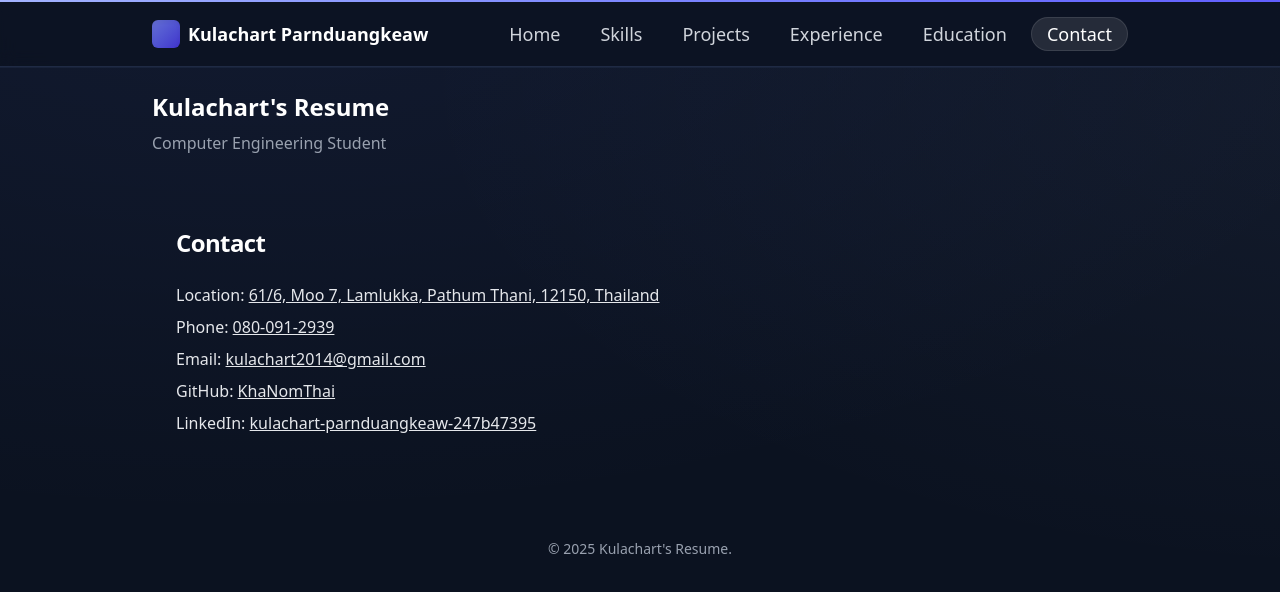
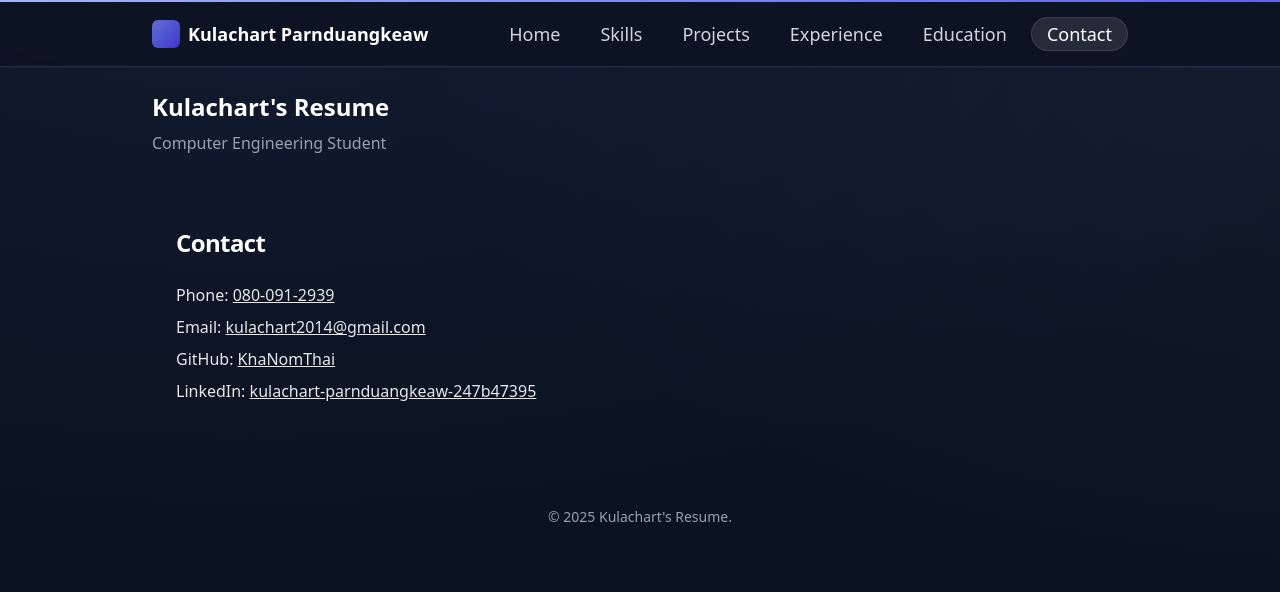
Before and after one commit to KhaNomThai/resume-site, a React (Vite) app: page /contact in a window 1280 px wide. Shown: the top 592 px of the page. Built offline with nearby package versions, Linux system fonts and the light colour scheme.

Commit message:
Add animation

```diff
--- /dev/null
+++ b/src/components/Page.tsx
@@ -0,0 +1,15 @@
+import { motion, type Variants } from "framer-motion";
+
+const pageVariants: Variants = {
+    initial: { opacity: 0, y: 12 },
+    animate: { opacity: 1, y: 0, transition: { duration: 0.35, ease: "easeOut" } },
+    exit: { opacity: 0, y: -8, transition: { duration: 0.25, ease: "easeIn" } },
+};
+
+export default function Page({ children }: { children: React.ReactNode }) {
+    return (
+        <motion.main variants={pageVariants} initial="initial" animate="animate" exit="exit">
+            {children}
+        </motion.main>
+    );
+}
--- a/src/pages/Contact.tsx
+++ b/src/pages/Contact.tsx
@@ -1,15 +1,60 @@
-import Section from "../components/Section";
+import { motion } from "framer-motion";
+import Page from "../components/Page.tsx";
+import Section, { container, item } from "../components/Section";
 import { profile } from "../data";
+
 export default function Contact() {
     return (
-        <Section id="contact" title="Contact">
-            <div className="space-y-2 text-gray-200">
-                <div>Location: <a className="underline" href={`https://maps.app.goo.gl/fzGmUcjpDZtsVkXE8`}>{profile.address}</a></div>
-                <div>Phone: <a className="underline" href={`tel:${profile.phone.replace(/\\s+/g, "")}`}>{profile.phone}</a></div>
-                <div>Email: <a className="underline" href={`mailto:${profile.email}`}>{profile.email}</a></div>
-                <div>GitHub: <a className="underline" href={`https://github.com/${profile.github}`} target="_blank">{profile.github}</a></div>
-                <div>LinkedIn: <a className="underline" href={`https://www.linkedin.com/in/${profile.linkedin}`} target="_blank">{profile.linkedin}</a></div>
-            </div>
-        </Section>
+        <Page>
+            <Section id="contact" title="Contact">
+                <motion.ul
+                    className="space-y-2 text-gray-200"
+                    variants={container(0.06)}
+                    initial="hidden"
+                    whileInView="show"
+                    viewport={{ once: true }}
+                >
+                    {profile.phone && (
+                        <motion.li variants={item(8)}>
+                            Phone:{" "}
+                            <a
+                                className="underline"
+                                href={`tel:${profile.phone.replace(/\s+/g, "")}`}
+                            >
+                                {profile.phone}
+                            </a>
+                        </motion.li>
+                    )}
+                    <motion.li variants={item(8)}>
+                        Email:{" "}
+                        <a className="underline" href={`mailto:${profile.email}`}>
+                            {profile.email}
+                        </a>
+                    </motion.li>
+                    <motion.li variants={item(8)}>
+                        GitHub:{" "}
+                        <a
+                            className="underline"
+                            href={`https://github.com/${profile.github}`}
+                            target="_blank"
+                            rel="noreferrer"
+                        >
+                            {profile.github}
+                        </a>
+                    </motion.li>
+                    <motion.li variants={item(8)}>
+                        LinkedIn:{" "}
+                        <a
+                            className="underline"
+                            href={`https://www.linkedin.com/in/${profile.linkedin}`}
+                            target="_blank"
+                            rel="noreferrer"
+                        >
+                            {profile.linkedin}
+                        </a>
+                    </motion.li>
+                </motion.ul>
+            </Section>
+        </Page>
     );
 }
--- a/src/pages/Education.tsx
+++ b/src/pages/Education.tsx
@@ -1,15 +1,22 @@
-import Section from "../components/Section";
+import { motion } from "framer-motion";
+import Page from "../components/Page.tsx";
+import Section, { container } from "../components/Section";
 import Timeline from "../components/Timeline";
-import { motion } from "framer-motion";
 import { profile } from "../data";
-
 
 export default function Education() {
     return (
-        <Section id="education" title="Education">
-            <motion.div initial={{ opacity: 0 }} whileInView={{ opacity: 1 }} viewport={{ once: true }}>
-                <Timeline items={profile.education} />
-            </motion.div>
-        </Section>
+        <Page>
+            <Section id="education" title="Education">
+                <motion.div
+                    variants={container()}
+                    initial="hidden"
+                    whileInView="show"
+                    viewport={{ once: true, margin: "-80px" }}
+                >
+                    <Timeline items={profile.education} />
+                </motion.div>
+            </Section>
+        </Page>
     );
 }
--- a/src/pages/Experience.tsx
+++ b/src/pages/Experience.tsx
@@ -1,14 +1,23 @@
-import Section from "../components/Section";
+import { motion } from "framer-motion";
+import Page from "../components/Page.tsx";
+import Section, { container } from "../components/Section";
 import Timeline from "../components/Timeline";
-import { motion } from "framer-motion";
 import { profile } from "../data";
 
 export default function Experience() {
     return (
+        <Page>
             <Section id="experience" title="Experience">
-<motion.div initial={{ opacity: 0 }} whileInView={{ opacity: 1 }} viewport={{ once: true }}>
+                <motion.div
+                    variants={container()}
+                    initial="hidden"
+                    whileInView="show"
+                    viewport={{ once: true, margin: "-80px" }}
+                >
+                    {/* Timeline ภายในมี motion.li พร้อม variants อยู่แล้ว */}
                     <Timeline items={profile.experience} />
                 </motion.div>
             </Section>
+        </Page>
     );
 }
--- a/src/pages/Home.tsx
+++ b/src/pages/Home.tsx
@@ -1,10 +1,12 @@
+// src/pages/Home.tsx
 import { motion } from "framer-motion";
+import Page from "../components/Page.tsx";
 import { profile } from "../data";
 import profileImg from "../assets/profile.jpg";
 
 export default function Home() {
   return (
-    <div>
+    <Page>
       <header className="max-w-5xl mx-auto px-6 pt-12 pb-10">
         <div className="flex flex-col md:flex-row items-center md:items-end justify-between gap-8">
           {/* รูปโปรไฟล์ */}
@@ -32,7 +34,6 @@ export default function Home() {
           </motion.div>
         </div>
 
-        {/* คำอธิบายตัวเอง */}
         <motion.p
           className="mt-8 text-base leading-relaxed text-gray-200 max-w-3xl"
           initial={{ opacity: 0, y: 8 }}
@@ -42,8 +43,14 @@ export default function Home() {
           {profile.summary}
         </motion.p>
 
-        {/* ลิงก์ติดต่อ */}
         <ul className="mt-6 flex flex-wrap gap-4 text-sm text-gray-300">
+          {profile.phone && (
+            <li>
+              <a className="underline" href={`tel:${profile.phone.replace(/\s+/g, "")}`}>
+                {profile.phone}
+              </a>
+            </li>
+          )}
           <li>
             <a className="underline" href={`mailto:${profile.email}`}>
               {profile.email}
@@ -71,6 +78,6 @@ export default function Home() {
           </li>
         </ul>
       </header>
-    </div>
+    </Page>
   );
 }
--- a/src/pages/Projects.tsx
+++ b/src/pages/Projects.tsx
@@ -1,24 +1,39 @@
-import Section, { container } from "../components/Section";
 import { motion } from "framer-motion";
+import Page from "../components/Page.tsx";
+import Section, { container, item } from "../components/Section";
 import { profile } from "../data";
 
 export default function Projects() {
     return (
+        <Page>
             <Section id="projects" title="Projects">
-            <motion.div variants={container()} initial="hidden" whileInView="show" viewport={{ once: true }} className="grid gap-4">
+                <motion.div
+                    variants={container()}
+                    initial="hidden"
+                    whileInView="show"
+                    viewport={{ once: true, margin: "-80px" }}
+                    className="grid gap-4"
+                >
                     {profile.projects.map((p) => (
                         <motion.a
                             key={p.title}
                             href={p.link}
                             target="_blank"
                             rel="noreferrer"
-                        className="block rounded-2xl border border-[#1f2a44] bg-[#111a2c] p-5 hover:shadow-lg hover:-translate-y-0.5 transition-all"
+                            className="block rounded-2xl border border-[#1f2a44] bg-[#111a2c] p-5"
+                            variants={item(10)}
+                            whileHover={{ y: -2, scale: 1.01 }}
+                            whileTap={{ scale: 0.995 }}
+                            transition={{ type: "spring", stiffness: 420, damping: 36 }}
                         >
                             <div className="flex items-start justify-between gap-4">
                                 <h3 className="font-medium text-white text-lg">{p.title}</h3>
                                 <div className="flex flex-wrap gap-2">
                                     {p.tags?.map((t) => (
-                                    <span key={t} className="text-xs rounded-full border border-[#1f2a44] px-2 py-0.5 text-gray-300">
+                                        <span
+                                            key={t}
+                                            className="text-xs rounded-full border border-[#1f2a44] px-2 py-0.5 text-gray-300"
+                                        >
                                             {t}
                                         </span>
                                     ))}
@@ -29,5 +44,6 @@ export default function Projects() {
                     ))}
                 </motion.div>
             </Section>
+        </Page>
     );
 }
--- a/src/pages/Skills.tsx
+++ b/src/pages/Skills.tsx
@@ -1,10 +1,12 @@
+import { motion } from "framer-motion";
+import Page from "../components/Page.tsx";
 import Section, { container, item } from "../components/Section";
-import { motion } from "framer-motion";
 import SkillBar from "../components/SkillBar";
 import { profile } from "../data";
 
 export default function SkillsPage() {
   return (
+    <Page>
       <Section id="skills" title="Skills">
         <motion.div
           variants={container()}
@@ -20,5 +22,6 @@ export default function SkillsPage() {
           ))}
         </motion.div>
       </Section>
+    </Page>
   );
 }
```
Lines whose indentation alone changed are shown as unchanged.
